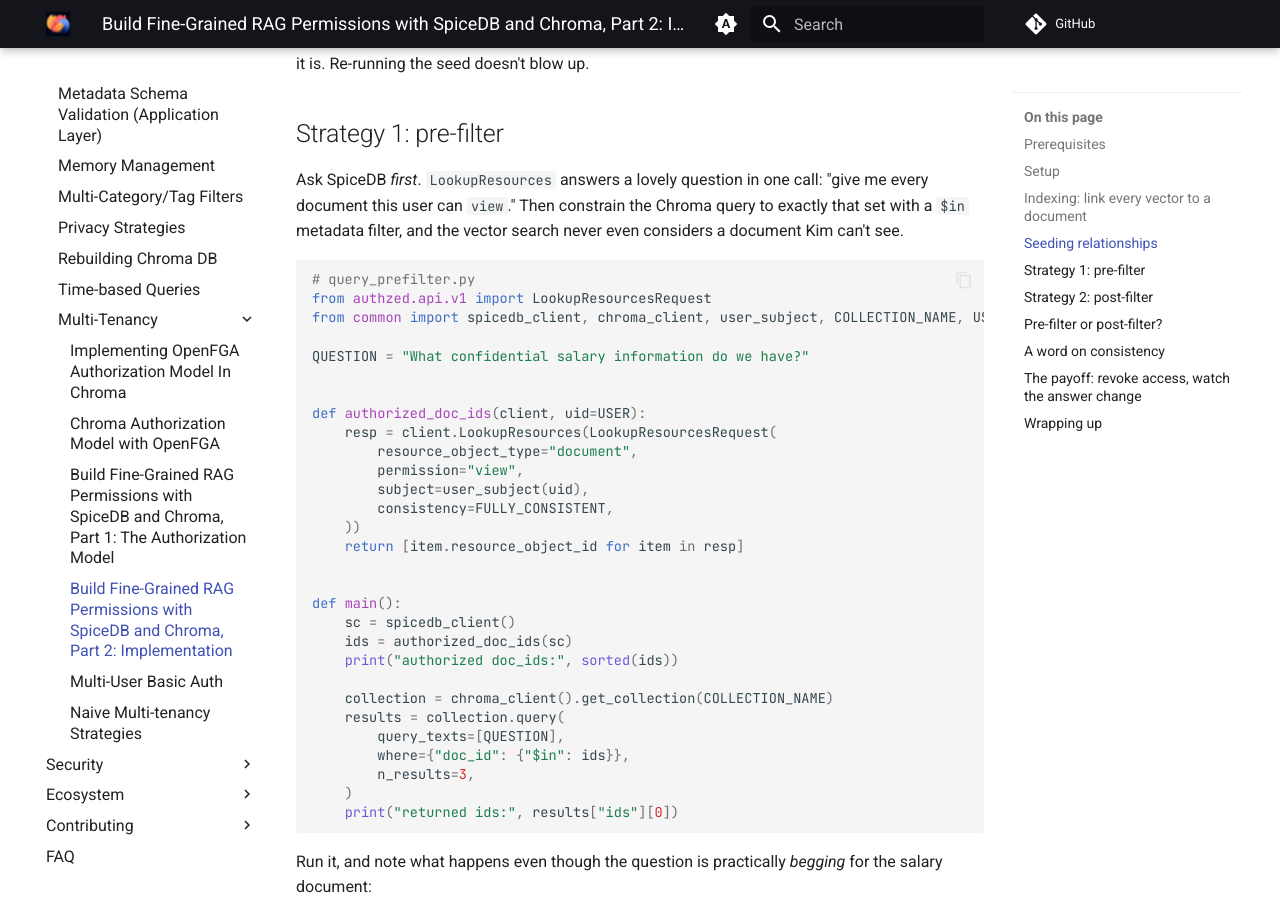
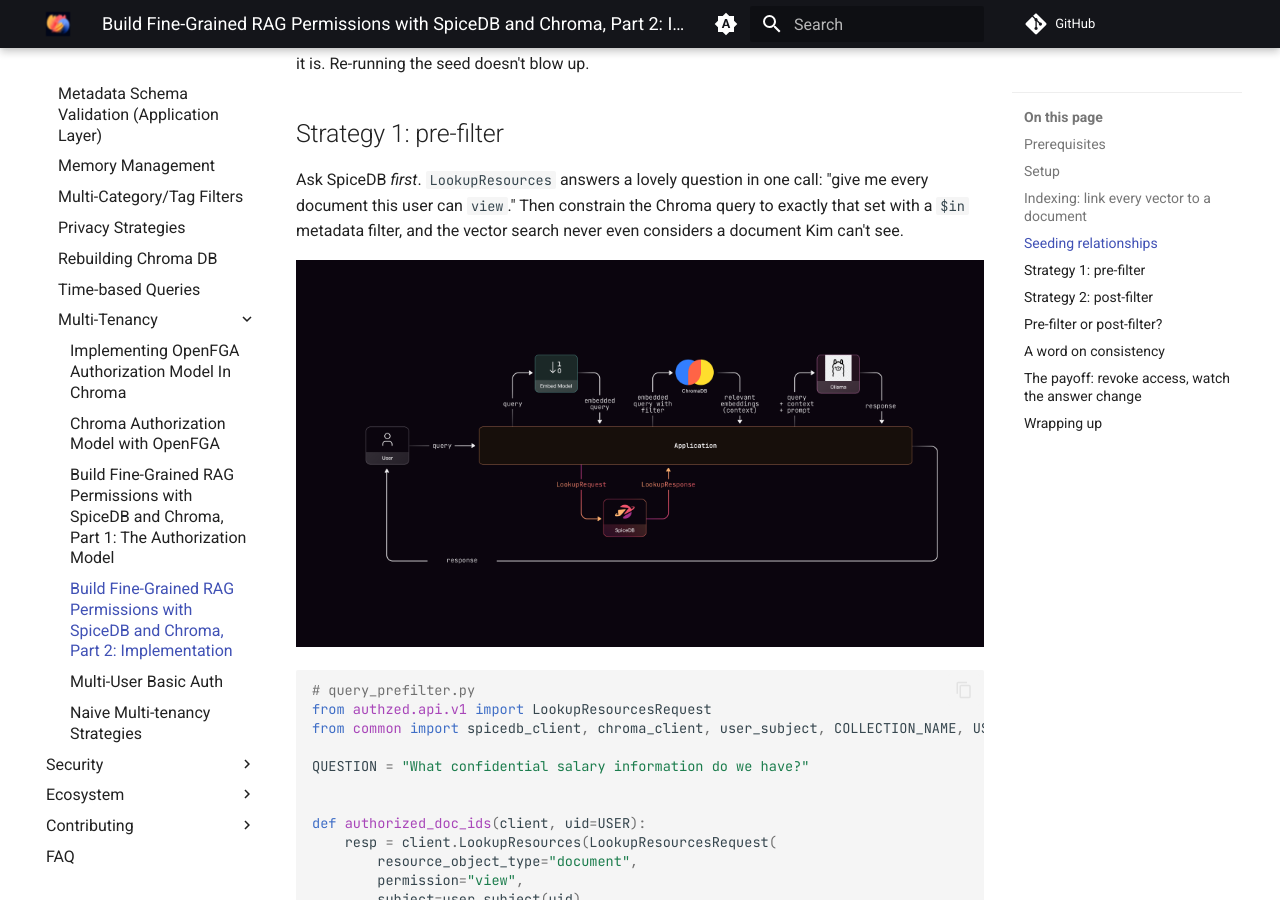
Before and after one commit to amikos-tech/chroma-cookbook, an MkDocs documentation site: the page built from docs/strategies/multi-tenancy/authorization-model-impl-with-spicedb.md, in a window 1280 px wide and 900 px high, scrolled down 2892 px. Built offline with MkDocs 1.6.1 and Material for MkDocs 9.7.7, drawn with Linux system fonts in a browser that asks for light colours; comment, search, counter and statistics services are not loaded.

Commit message:
docs: add pre-filter and post-filter flow diagrams to SpiceDB RAG guide

````diff
--- a/docs/strategies/multi-tenancy/authorization-model-impl-with-spicedb.md
+++ b/docs/strategies/multi-tenancy/authorization-model-impl-with-spicedb.md
@@ -146,6 +146,8 @@
 to exactly that set with a `$in` metadata filter, and the vector search never
 even considers a document Kim can't see.
 
+![Pre-filter flow: the application sends a LookupRequest to SpiceDB to get the user's authorized document IDs, embeds the query, queries ChromaDB with that filter for relevant context, then sends the query, context, and prompt to Ollama for the response](../../assets/images/spicedb-chroma-prefilter.png)
+
 ```python
 # query_prefilter.py
 from authzed.api.v1 import LookupResourcesRequest
````
Also changed, not shown: other parts of docs/strategies/multi-tenancy/authorization-model-impl-with-spicedb.md (+2 -0 lines), docs/assets/images/spicedb-chroma-postfilter.png (added), docs/assets/images/spicedb-chroma-prefilter.png (added).
